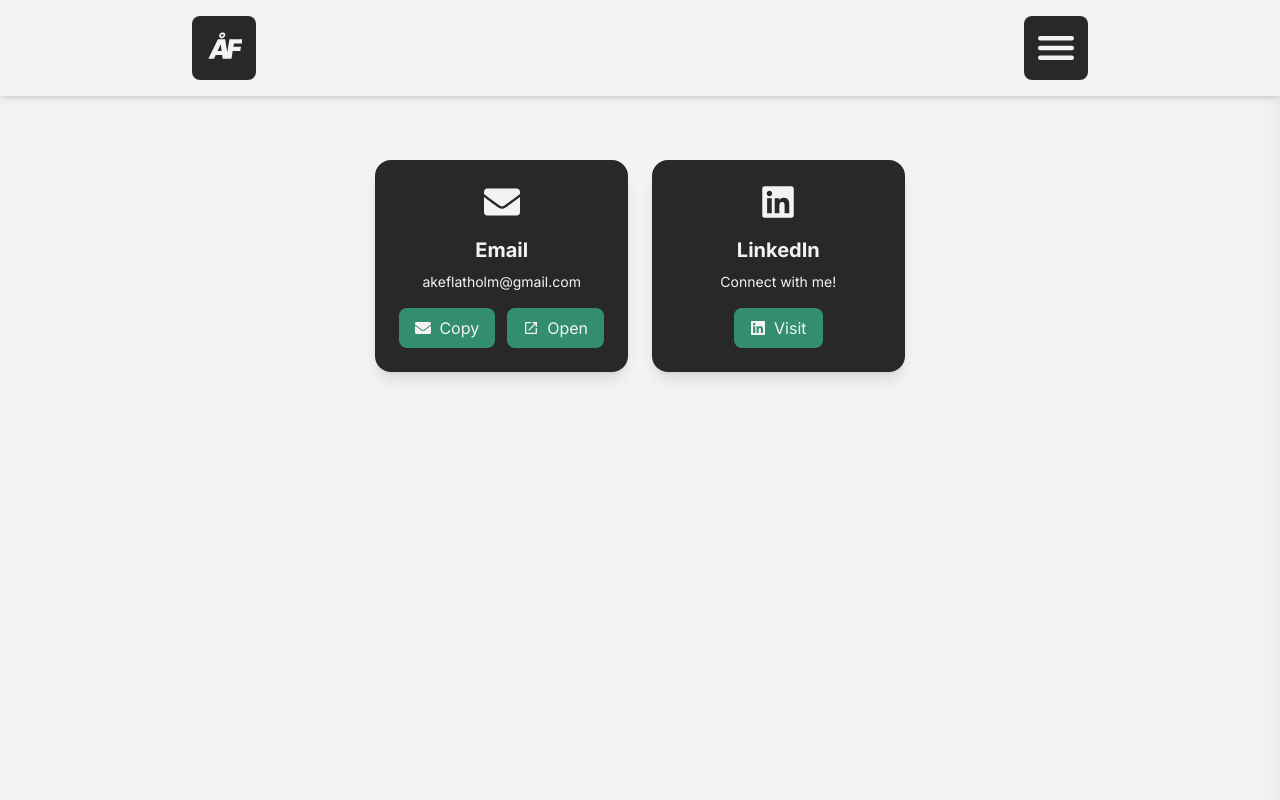
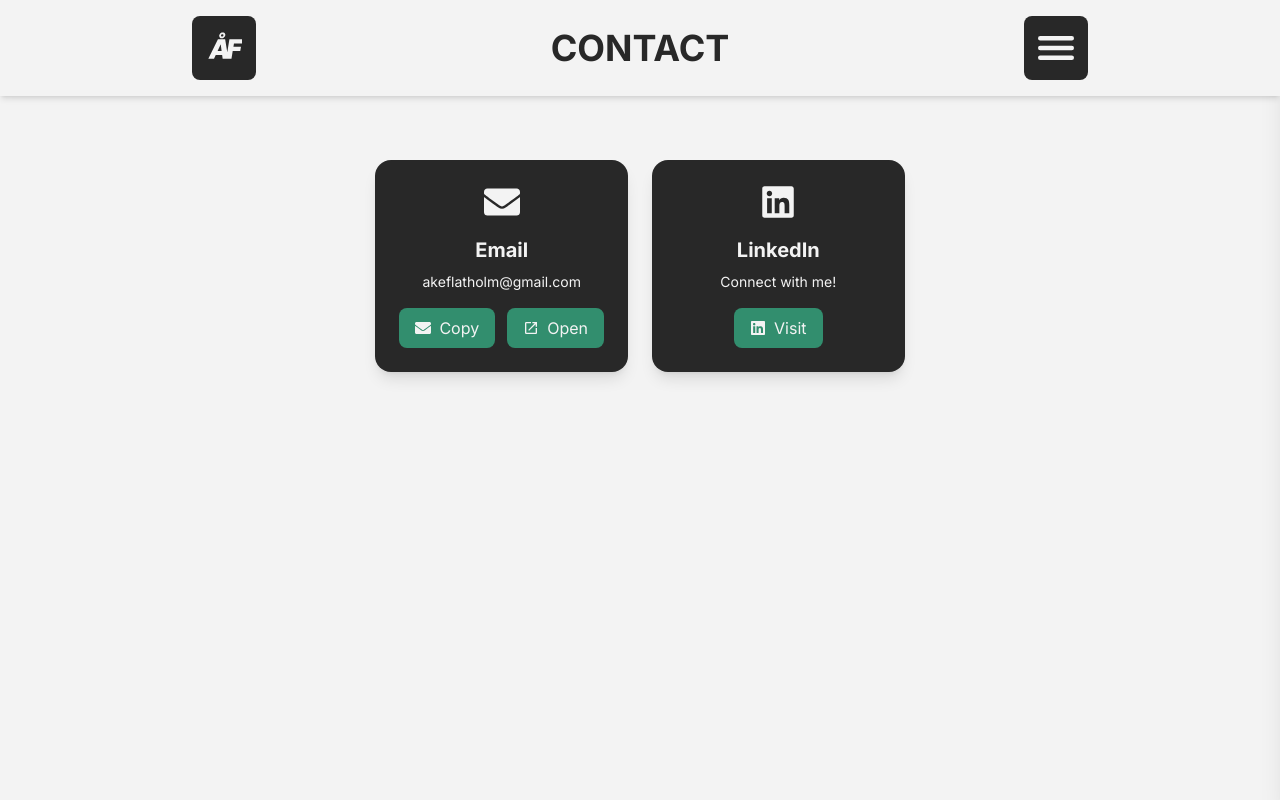
Before and after one commit to CodingQuercus/portfolio, a Next.js app: page / in a window 1280 px wide. Both pictures are taken after a click on the button "Contact". Shown: the top 800 px of the page. Built offline with nearby package versions, Linux system fonts and the light colour scheme.

Commit message:
nu sista light/darkmode grej

```diff
--- a/src/app/components/Header/Header.jsx
+++ b/src/app/components/Header/Header.jsx
@@ -33,7 +33,7 @@ export default function Header({ currentSection, menuIsActive, toggleMenu, navig
                         animate={{ opacity: 1, y: 0 }}
                         exit={{ opacity: 0, y: 10 }}
                         transition={{ duration: 0.3 }}
-                        className="font-bold text-2xl md:text-4xl uppercase text-[#f3f3f3]"
+                        className="font-bold text-2xl md:text-4xl uppercase text-[#282828] dark:text-[#f3f3f3]"
                     >
                         {sectionLabels[currentSection]}
                     </motion.p>
```
